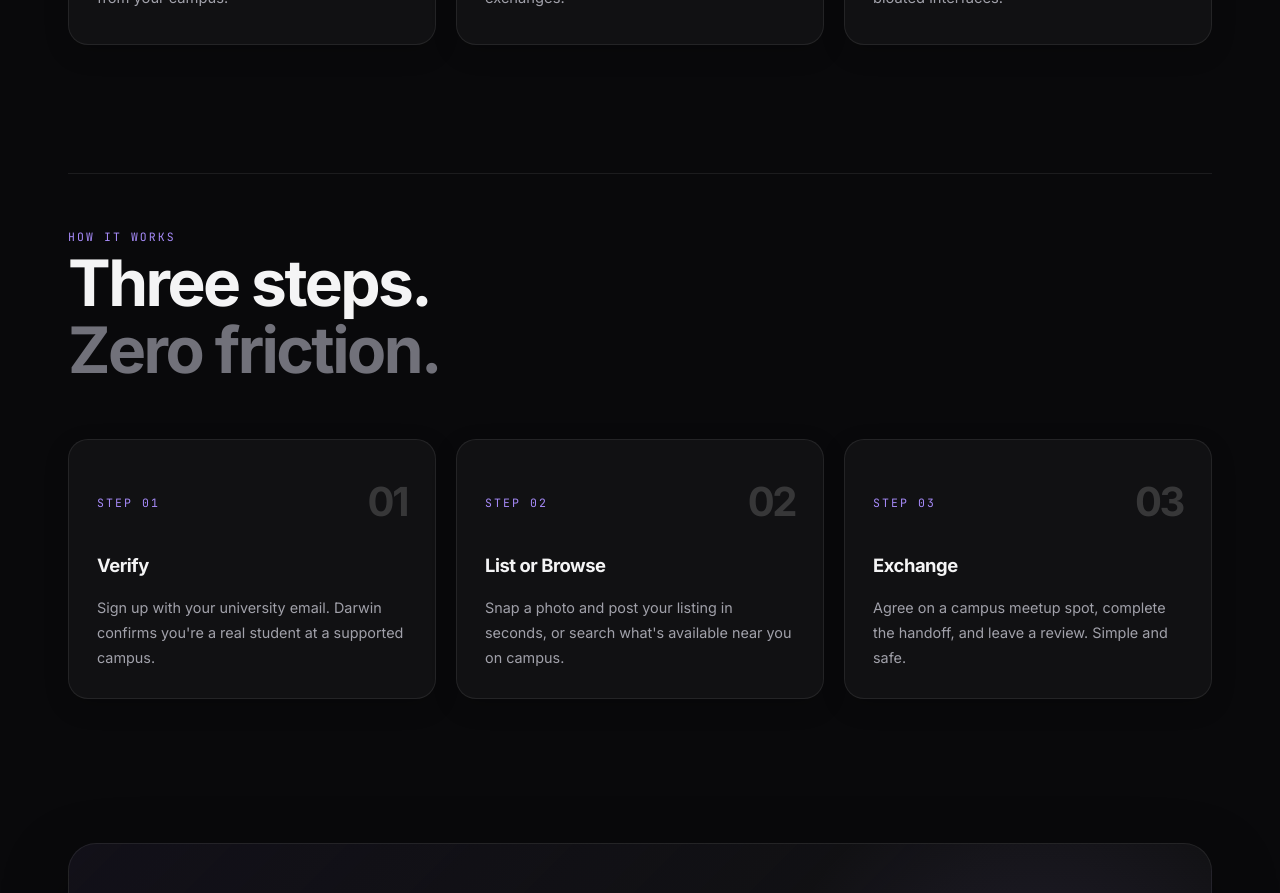
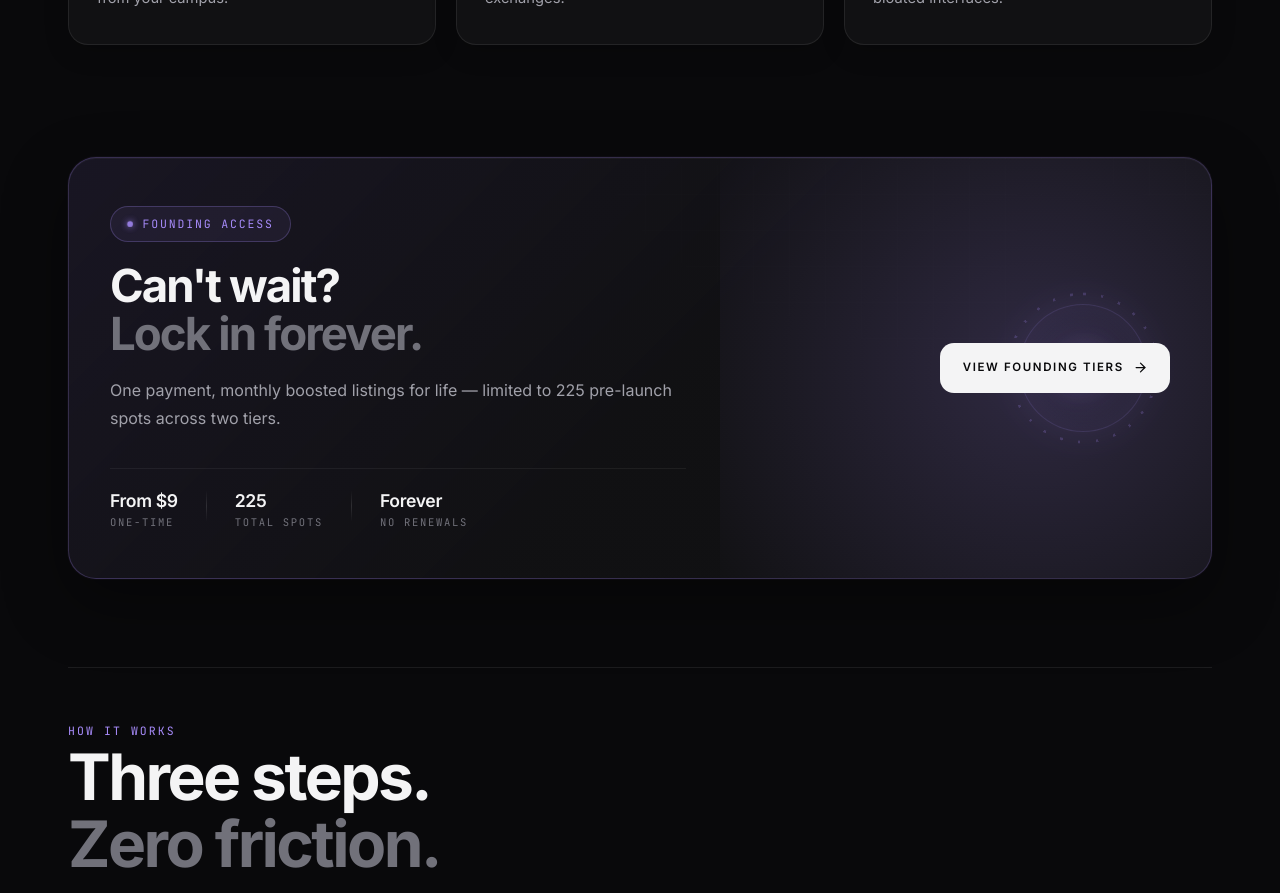
Before and after one commit to SyedQem/darwin, a Next.js app: page /waitlist in a window 1280 px wide. Shown: the part 1360-2253 px from the top of the page. Built offline with nearby package versions, Linux system fonts and the light colour scheme; no server answers.

Commit message:
added premium whitelist

```diff
--- a/src/app/globals.css
+++ b/src/app/globals.css
@@ -1291,7 +1291,7 @@ button, input, select, textarea { font: inherit; }
   border: 1px solid var(--border-color);
   border-radius: 24px;
   background: var(--bg-card);
-  padding: clamp(1.75rem, 3vw, 2.75rem);
+  padding: clamp(1.75rem, 2.6vw, 2.25rem) clamp(1.75rem, 3vw, 2.75rem);
   box-shadow: 0 12px 40px rgba(0, 0, 0, 0.2);
   transition: border-color 200ms ease, transform 200ms ease;
 }
@@ -1324,11 +1324,24 @@ button, input, select, textarea { font: inherit; }
   color: var(--accent);
 }
 
+.whitelist-card-divider {
+  height: 1px;
+  width: 100%;
+  background: linear-gradient(
+    90deg,
+    transparent 0%,
+    rgba(255, 255, 255, 0.08) 20%,
+    rgba(255, 255, 255, 0.08) 80%,
+    transparent 100%
+  );
+}
+
 .whitelist-card-chip {
   display: inline-flex;
   align-items: center;
   padding: 0.35rem 0.7rem;
   font-size: 0.65rem;
+  line-height: 1;
   letter-spacing: 0.14em;
   text-transform: uppercase;
   font-family: 'JetBrains Mono', monospace;
@@ -2918,6 +2931,263 @@ button, input, select, textarea { font: inherit; }
   line-height: 1.75;
 }
 
+/* Founding Access banner (between Features and How-It-Works) */
+.waitlist-founding-section {
+  padding-block: 2rem 2.5rem;
+}
+
+.waitlist-founding-panel {
+  position: relative;
+  isolation: isolate;
+  overflow: hidden;
+  border-radius: 28px;
+  border: 1px solid rgba(167, 139, 250, 0.24);
+  background:
+    linear-gradient(135deg, rgba(167, 139, 250, 0.1) 0%, rgba(17, 17, 19, 0.98) 55%);
+  box-shadow:
+    0 24px 64px rgba(0, 0, 0, 0.38),
+    0 0 0 1px rgba(167, 139, 250, 0.04),
+    inset 0 1px 0 rgba(255, 255, 255, 0.04);
+  padding: clamp(2rem, 3.8vw, 3rem) clamp(1.75rem, 3.2vw, 3rem);
+  display: flex;
+  flex-direction: column;
+  align-items: flex-start;
+  gap: 2rem;
+  transition: border-color 260ms ease, transform 260ms ease, box-shadow 260ms ease;
+}
+
+.waitlist-founding-panel:hover {
+  border-color: rgba(167, 139, 250, 0.4);
+  transform: translateY(-3px);
+  box-shadow:
+    0 32px 76px rgba(0, 0, 0, 0.42),
+    0 0 48px rgba(167, 139, 250, 0.14),
+    inset 0 1px 0 rgba(255, 255, 255, 0.06);
+}
+
+@media (min-width: 768px) {
+  .waitlist-founding-panel {
+    flex-direction: row;
+    align-items: center;
+    justify-content: space-between;
+    gap: 3rem;
+  }
+}
+
+@media (prefers-reduced-motion: reduce) {
+  .waitlist-founding-panel { transition: none; }
+  .waitlist-founding-panel:hover { transform: none; }
+}
+
+/* Grid texture overlay, like the hero */
+.waitlist-founding-grid {
+  position: absolute;
+  inset: 0;
+  opacity: 0.18;
+  background-image:
+    linear-gradient(rgba(255, 255, 255, 0.05) 1px, transparent 1px),
+    linear-gradient(90deg, rgba(255, 255, 255, 0.05) 1px, transparent 1px);
+  background-size: 36px 36px;
+  mask-image: radial-gradient(ellipse at top right, rgba(0,0,0,0.9) 0%, transparent 70%);
+  pointer-events: none;
+  z-index: 0;
+}
+
+.waitlist-founding-glow {
+  position: absolute;
+  top: -80%;
+  right: -12%;
+  width: 55%;
+  height: 260%;
+  background: radial-gradient(circle, rgba(167, 139, 250, 0.2) 0%, transparent 62%);
+  pointer-events: none;
+  z-index: 0;
+}
+
+/* Decorative icon ornament on the right (replaces the flat "01" numeral) */
+.waitlist-founding-ornament {
+  position: absolute;
+  top: 50%;
+  right: clamp(2rem, 5vw, 4rem);
+  transform: translateY(-50%);
+  width: 8rem;
+  height: 8rem;
+  display: flex;
+  align-items: center;
+  justify-content: center;
+  pointer-events: none;
+  z-index: 0;
+}
+
+.waitlist-founding-ornament-ring {
+  position: absolute;
+  inset: 0;
+  border-radius: 9999px;
+  border: 1px solid rgba(167, 139, 250, 0.2);
+  background: radial-gradient(
+    circle at center,
+    rgba(167, 139, 250, 0.14) 0%,
+    rgba(167, 139, 250, 0.04) 55%,
+    transparent 80%
+  );
+  box-shadow:
+    inset 0 0 30px rgba(167, 139, 250, 0.1),
+    0 0 40px rgba(167, 139, 250, 0.12);
+  animation: waitlist-founding-ring-breathe 5s ease-in-out infinite;
+}
+
+.waitlist-founding-ornament-ring--outer {
+  inset: -1.5rem;
+  border-color: rgba(167, 139, 250, 0.09);
+  background: transparent;
+  box-shadow: none;
+  animation: waitlist-founding-ring-rotate 28s linear infinite;
+  background-image:
+    repeating-conic-gradient(
+      from 0deg,
+      rgba(167, 139, 250, 0.22) 0deg 2deg,
+      transparent 2deg 14deg
+    );
+  -webkit-mask: radial-gradient(circle, transparent 58%, black 59%, black 60%, transparent 61%);
+          mask: radial-gradient(circle, transparent 58%, black 59%, black 60%, transparent 61%);
+}
+
+.waitlist-founding-ornament-icon {
+  position: relative;
+  z-index: 1;
+  color: var(--accent);
+  filter: drop-shadow(0 0 18px rgba(167, 139, 250, 0.55));
+  animation: waitlist-founding-icon-pulse 3.8s ease-in-out infinite;
+}
+
+@keyframes waitlist-founding-ring-breathe {
+  0%, 100% { opacity: 0.85; transform: scale(1); }
+  50% { opacity: 1; transform: scale(1.04); }
+}
+
+@keyframes waitlist-founding-ring-rotate {
+  from { transform: rotate(0deg); }
+  to { transform: rotate(360deg); }
+}
+
+@keyframes waitlist-founding-icon-pulse {
+  0%, 100% {
+    filter: drop-shadow(0 0 14px rgba(167, 139, 250, 0.45));
+    transform: scale(1);
+  }
+  50% {
+    filter: drop-shadow(0 0 22px rgba(167, 139, 250, 0.7));
+    transform: scale(1.06);
+  }
+}
+
+@media (prefers-reduced-motion: reduce) {
+  .waitlist-founding-ornament-ring,
+  .waitlist-founding-ornament-ring--outer,
+  .waitlist-founding-ornament-icon { animation: none; }
+}
+
+@media (max-width: 767px) {
+  .waitlist-founding-ornament { display: none; }
+}
+
+.waitlist-founding-content {
+  position: relative;
+  z-index: 1;
+  display: flex;
+  flex-direction: column;
+  gap: 1rem;
+  max-width: 40rem;
+}
+
+/* Override the default waitlist-kicker bottom margin for this inline use */
+.waitlist-founding-kicker {
+  margin-bottom: 0.25rem;
+}
+
+.waitlist-founding-title {
+  font-size: clamp(2rem, 4vw, 2.85rem);
+  line-height: 1.05;
+  letter-spacing: -0.042em;
+  font-weight: 700;
+  color: var(--text-primary);
+}
+
+.waitlist-founding-copy {
+  font-size: 1rem;
+  line-height: 1.7;
+  color: var(--text-secondary);
+  max-width: 36rem;
+  margin-top: 0.25rem;
+}
+
+/* Stats row — three stat blocks separated by hairlines */
+.waitlist-founding-stats {
+  display: flex;
+  flex-wrap: wrap;
+  align-items: stretch;
+  gap: 0.75rem 1.75rem;
+  margin-top: 1.25rem;
+  padding-top: 1.35rem;
+  border-top: 1px solid rgba(255, 255, 255, 0.06);
+}
+
+.waitlist-founding-stat {
+  display: flex;
+  flex-direction: column;
+  gap: 0.22rem;
+  flex: 0 0 auto;
+}
+
+.waitlist-founding-stat-value {
+  display: block;
+  font-size: 1.1rem;
+  font-weight: 600;
+  letter-spacing: -0.02em;
+  color: var(--text-primary);
+  line-height: 1.2;
+}
+
+.waitlist-founding-stat-label {
+  display: block;
+  font-family: 'JetBrains Mono', monospace;
+  font-size: 0.66rem;
+  letter-spacing: 0.16em;
+  text-transform: uppercase;
+  color: var(--text-muted);
+  line-height: 1.4;
+}
+
+.waitlist-founding-stat-sep {
+  width: 1px;
+  height: 2rem;
+  background: linear-gradient(
+    180deg,
+    transparent 0%,
+    rgba(255, 255, 255, 0.12) 50%,
+    transparent 100%
+  );
+}
+
+.waitlist-founding-cta {
+  position: relative;
+  z-index: 1;
+  white-space: nowrap;
+  display: inline-flex;
+  align-items: center;
+  gap: 0.55rem;
+  border-radius: 14px;
+  min-height: 3.1rem;
+  padding-inline: 1.4rem;
+  flex-shrink: 0;
+  transition: box-shadow 220ms ease, transform 220ms ease;
+}
+
+.waitlist-founding-cta:hover {
+  box-shadow: 0 10px 32px rgba(167, 139, 250, 0.28);
+  transform: translateY(-1px);
+}
+
 /* Bottom CTA */
 .waitlist-bottom-cta-section {
   padding-block: 3rem 4rem;
--- a/src/app/waitlist/page.tsx
+++ b/src/app/waitlist/page.tsx
@@ -1,7 +1,8 @@
 'use client';
 import { useState, useRef } from 'react';
+import Link from 'next/link';
 import { motion, useScroll, useTransform, AnimatePresence } from 'framer-motion';
-import { ShieldCheck, MapPin, Zap, ArrowRight, CheckCircle2, Users, Clock, Star } from 'lucide-react';
+import { ShieldCheck, MapPin, Zap, ArrowRight, CheckCircle2, Users, Clock, Star, Sparkles } from 'lucide-react';
 
 const ease = [0.16, 1, 0.3, 1] as const;
 
@@ -224,6 +225,64 @@ export default function WaitlistPage() {
         </div>
       </section>
 
+      {/* ── FOUNDING ACCESS (→ /whitelist) ── */}
+      <section className="waitlist-founding-section">
+        <div className="container-vspr">
+          <motion.div
+            className="waitlist-founding-panel"
+            initial={{ opacity: 0, y: 32 }}
+            whileInView={{ opacity: 1, y: 0 }}
+            viewport={{ once: true, margin: '-40px' }}
+            transition={{ duration: 0.7, ease }}
+          >
+            <div className="waitlist-founding-grid" aria-hidden="true" />
+            <div className="waitlist-founding-glow" aria-hidden="true" />
+            <div className="waitlist-founding-ornament" aria-hidden="true">
+              <div className="waitlist-founding-ornament-ring" />
+              <div className="waitlist-founding-ornament-ring waitlist-founding-ornament-ring--outer" />
+              <Sparkles size={40} className="waitlist-founding-ornament-icon" strokeWidth={1.5} />
+            </div>
+
+            <div className="waitlist-founding-content">
+              <span className="waitlist-kicker waitlist-founding-kicker">
+                <span className="waitlist-kicker-dot" aria-hidden="true" />
+                Founding Access
+              </span>
+              <h2 className="waitlist-founding-title">
+                Can&apos;t wait?
+                <br />
+                <span className="text-muted">Lock in forever.</span>
+              </h2>
+              <p className="waitlist-founding-copy">
+                One payment, monthly boosted listings for life — limited to 225 pre-launch spots across two tiers.
+              </p>
+
+              <div className="waitlist-founding-stats">
+                <div className="waitlist-founding-stat">
+                  <span className="waitlist-founding-stat-value">From $9</span>
+                  <span className="waitlist-founding-stat-label">One-time</span>
+                </div>
+                <span className="waitlist-founding-stat-sep" aria-hidden="true" />
+                <div className="waitlist-founding-stat">
+                  <span className="waitlist-founding-stat-value">225</span>
+                  <span className="waitlist-founding-stat-label">Total spots</span>
+                </div>
+                <span className="waitlist-founding-stat-sep" aria-hidden="true" />
+                <div className="waitlist-founding-stat">
+                  <span className="waitlist-founding-stat-value">Forever</span>
+                  <span className="waitlist-founding-stat-label">No renewals</span>
+                </div>
+              </div>
+            </div>
+
+            <Link href="/whitelist" className="pill-btn waitlist-founding-cta">
+              View Founding Tiers
+              <ArrowRight size={15} />
+            </Link>
+          </motion.div>
+        </div>
+      </section>
+
       {/* ── HOW IT WORKS ── */}
       <section className="waitlist-how-section">
         <div className="container-vspr">
--- a/src/app/whitelist/WhitelistClient.tsx
+++ b/src/app/whitelist/WhitelistClient.tsx
@@ -325,11 +325,14 @@ function TierCard({
     const tier = TIERS[tierKey];
     const remaining = Math.max(0, spot.total - spot.sold);
     const soldOut = remaining === 0;
-    const progressPct = Math.min(100, (spot.sold / spot.total) * 100);
+    const progressPct =
+        spot.total > 0
+            ? Math.max(0, Math.min(100, (spot.sold / spot.total) * 100))
+            : 0;
 
     return (
         <motion.div
-            className={`whitelist-card ${featured ? "whitelist-card--featured" : ""}`}
+            className={`whitelist-card flex flex-col h-full ${featured ? "whitelist-card--featured" : ""}`}
             initial={{ opacity: 0, y: 28 }}
             whileInView={{ opacity: 1, y: 0 }}
             viewport={{ once: true, margin: "-40px" }}
@@ -345,12 +348,16 @@ function TierCard({
                 )}
             </div>
 
-            <div className="flex items-baseline gap-2 mb-6">
+            <div className="flex items-baseline gap-2 mb-10">
                 <span className="price-tag text-5xl">${tier.price}</span>
                 <span className="text-muted text-sm">one-time</span>
             </div>
 
-            <ul className="space-y-3 mb-8">
+            <div className="whitelist-card-divider" aria-hidden="true" />
+
+            <ul
+                className={`flex flex-col gap-5 mt-10 mb-8 flex-1 ${featured ? "" : "justify-center"}`}
+            >
                 {benefits.map((b) => (
                     <li
                         key={b}
@@ -365,7 +372,7 @@ function TierCard({
                 ))}
             </ul>
 
-            <div className="mb-6">
+            <div className="mb-8">
                 <div className="flex items-center justify-between text-xs text-muted mb-2">
                     <span>
                         {remaining} of {spot.total} spots left
```
